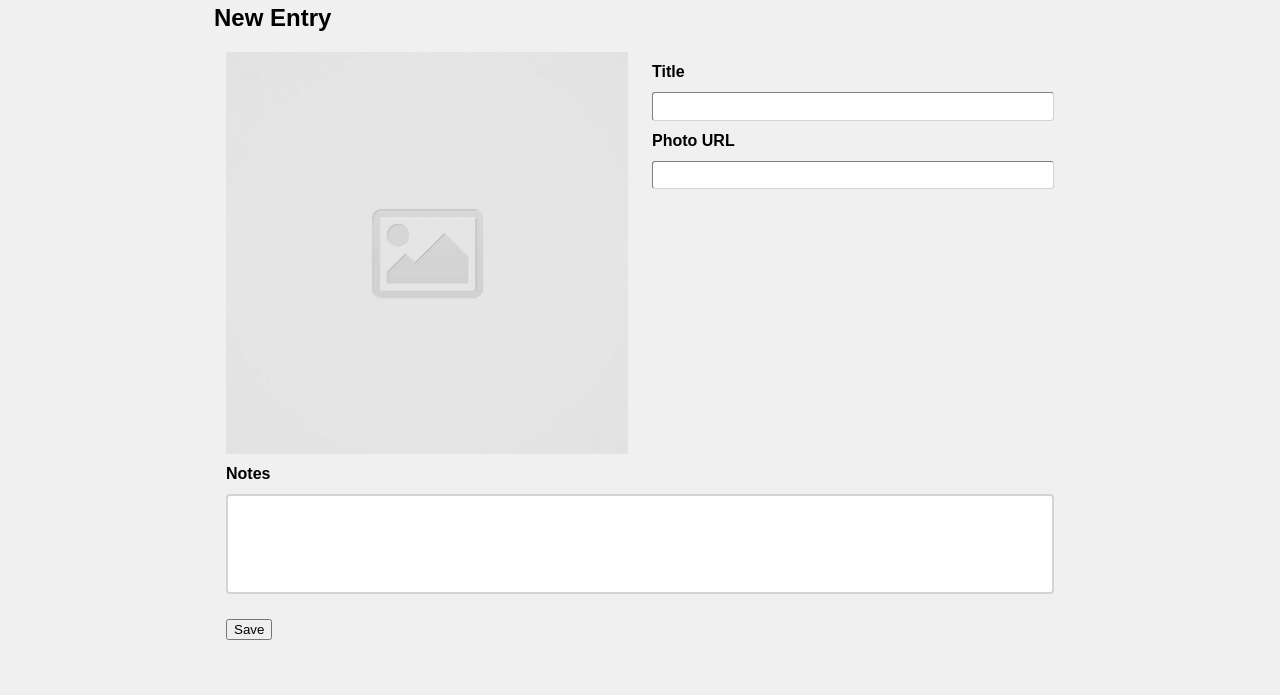
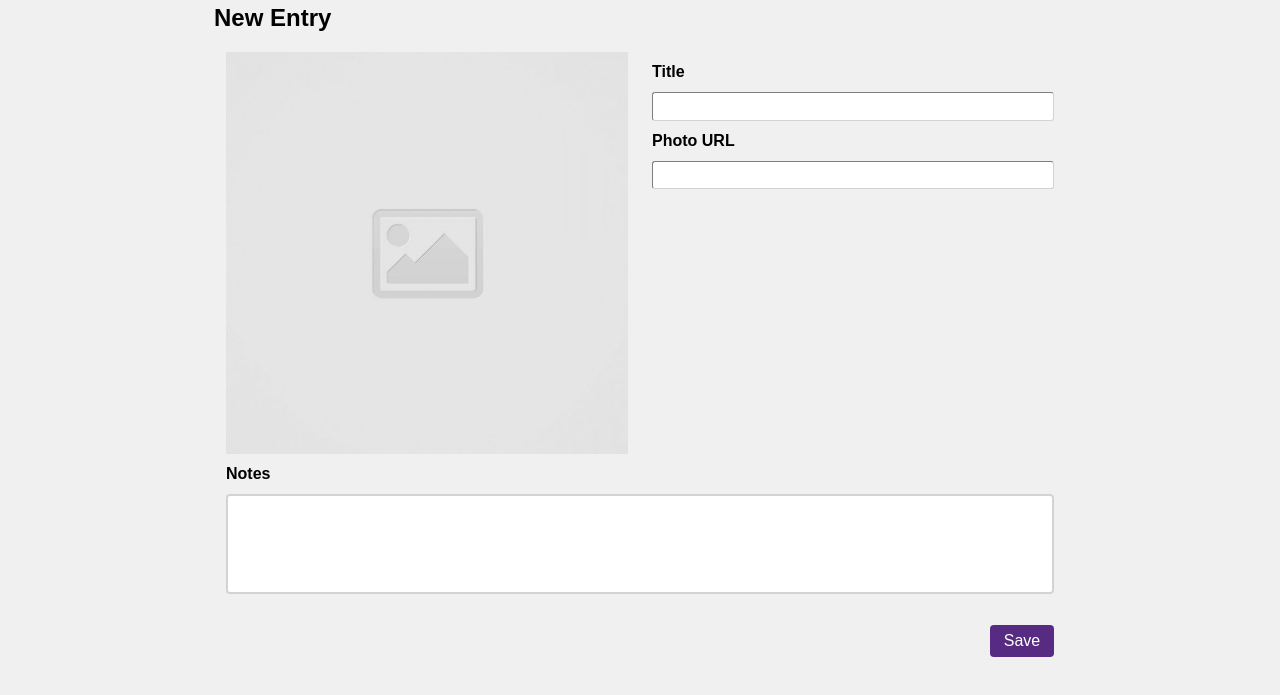
Before and after one commit to tam-n/code-journal, a website: page index.html in a window 1280 px wide. Shown: the part 49-744 px from the top of the page. Drawn offline with Linux system fonts and the light colour scheme; a web font is replaced by a local one.

Commit message:
Fixed hmtl button. #1

```diff
--- a/index.html
+++ b/index.html
@@ -48,7 +48,9 @@
             <label> Notes
               <textarea id="notes" name="notes" required></textarea>
             </label>
-            <button type="submit">Save</button>
+            <div class="button-wrapper">
+              <button type="submit">Save</button>
+            </div>
           </div>
         </div>
       </form>
```
